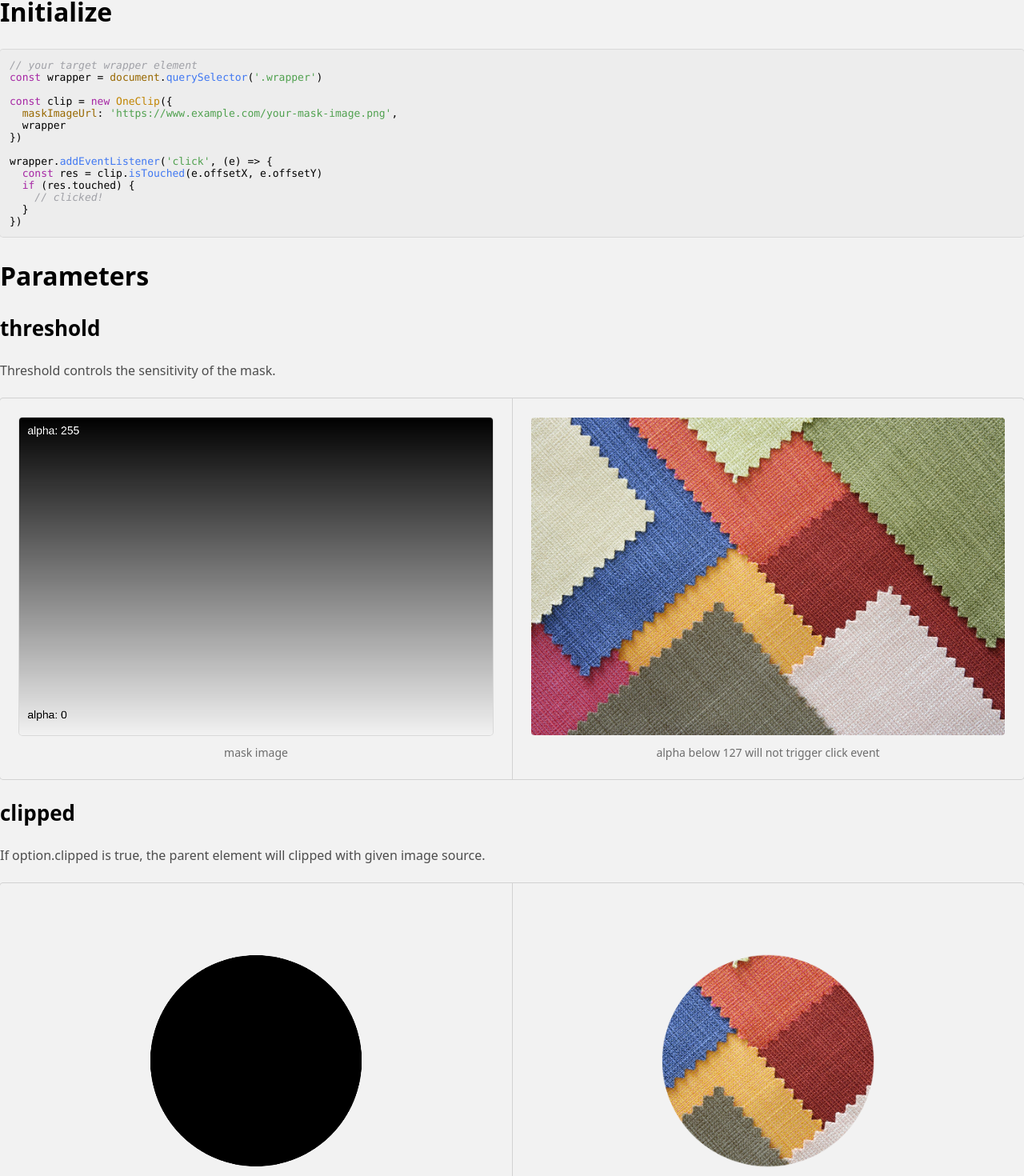
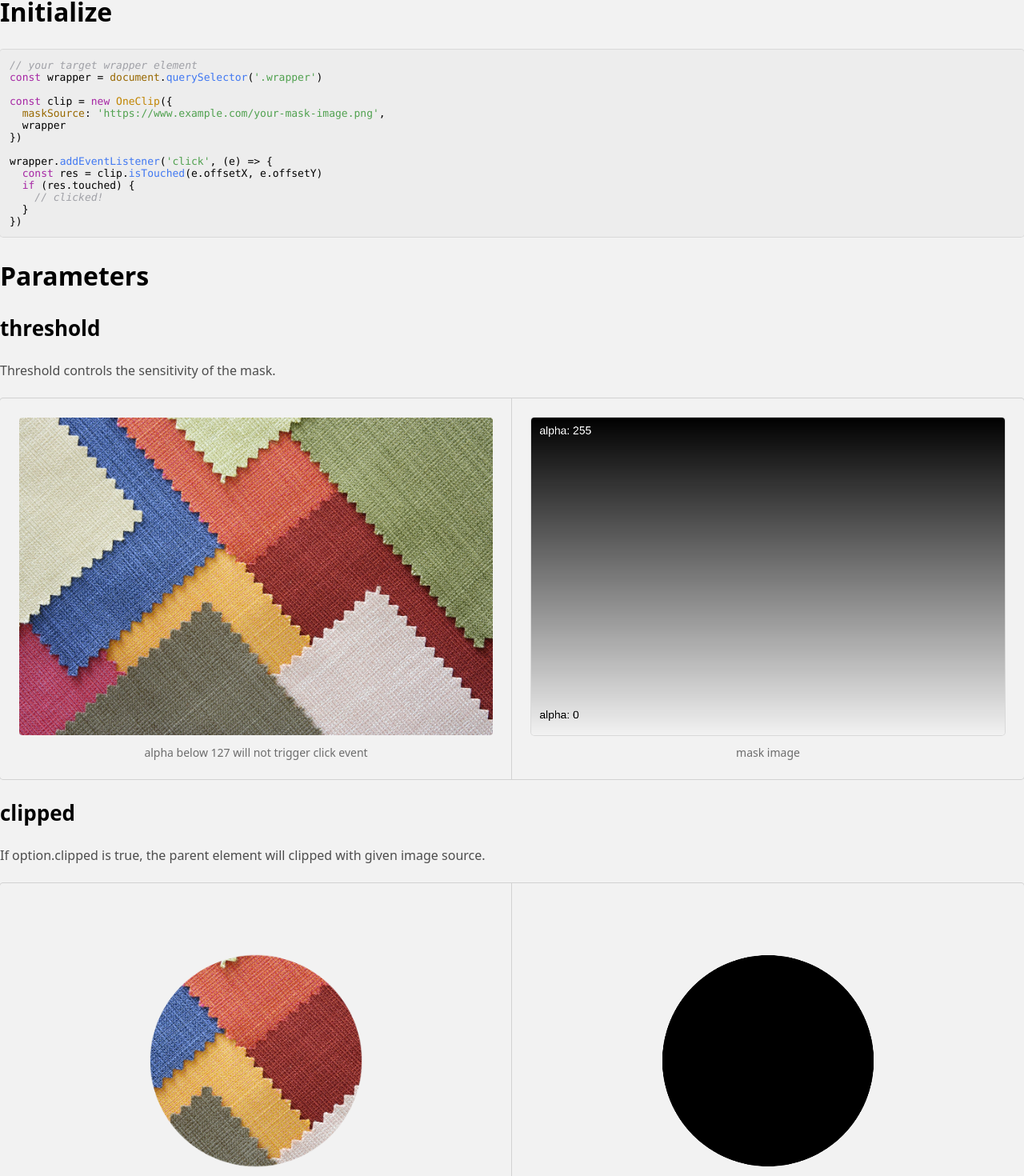
Before and after one commit to evollhhan/hotspot-cliper, a Vue app: page / in a window 1280 px wide. Shown: the part 834-2304 px from the top of the page at 80% size. Built offline with nearby package versions, Linux system fonts and the light colour scheme.

Commit message:
update source

```diff
--- a/src/core/index.ts
+++ b/src/core/index.ts
@@ -20,6 +20,21 @@ interface TouchEvent {
   data: any
 }
 
+interface SourceNode {
+  /**
+   * Mask Source
+   */
+  target: HTMLImageElement | HTMLVideoElement
+  /**
+   * Mask Source width
+   */
+  width: number
+  /**
+   * Mask Source height
+   */
+  height: number
+}
+
 /**
  * OneClip Options
  */
@@ -31,15 +46,15 @@ interface OneClipOptions {
   /**
    * The url of the mask image
    */
-  maskImageUrl: string
+  maskSource: string | HTMLImageElement | HTMLVideoElement
+  /**
+   * The size of the mask image. default 'fill'. Fill will stretch the image to fit the wrapper element.
+   */
+  maskSize?: 'contain' | 'cover' | 'fill'
   /**
    * Whether to clip the wrapper element with given image. default false
    */
   clipped?: boolean
-  /**
-   * The size of the mask image. default 'fill'. Fill will stretch the image to fit the wrapper element.
-   */
-  maskSize?: 'contain' | 'cover' | 'fill'
   /**
    * Normalized alpha value of valid pointer event detection. default 0.8
    */
@@ -152,20 +167,42 @@ export class OneClip {
    */
   async update (reload = false) {
     const { cvs, ctx, options } = this
-    const { maskImageUrl, wrapper, maskSize, clipped, group } = options
+    const { maskSource, group } = options
+
+    // preload mask source
+    const { target, width, height } = await this.loadImageSource(maskSource as string, reload)
+
+    // draw mask image
+    const x = (cvs.width - width) / 2
+    const y = (cvs.height - height) / 2
+    ctx.clearRect(0, 0, cvs.width, cvs.height)
+    ctx.drawImage(target, x, y, width, height)
+
+    if (!group.length) {
+      ctx.globalCompositeOperation = 'source-in'
+      ctx.fillStyle = '#000'
+      ctx.beginPath()
+      ctx.rect(0, 0, cvs.width, cvs.height)
+      ctx.fill()
+      ctx.closePath()
+    }
+  }
+
+  /**
+   * 加载图片源
+   * @param source
+   * @param reload
+   */
+  async loadImageSource (source: string | HTMLImageElement, reload: boolean): Promise<SourceNode> {
+    const { cvs, options } = this
+    const { wrapper, maskSize, clipped } = options
 
     // clear mask image cache if reload
     if (reload) {
       this.maskImage = undefined
     }
 
-    // preload mask image
-    const img = await this.loadMaskImage(maskImageUrl)
-
-    // reset style
-    if (reload && clipped) {
-      this.applyStyle()
-    }
+    const img = typeof source === 'string' ? (await this.loadMaskImage(source)) : source
 
     let width = 0 // mask image width
     let height = 0 // mask image height
@@ -199,30 +236,27 @@ export class OneClip {
       }
     }
 
-    // draw mask image
-    const x = (cvs.width - width) / 2
-    const y = (cvs.height - height) / 2
-    ctx.clearRect(0, 0, cvs.width, cvs.height)
-    ctx.drawImage(img, x, y, width, height)
+    // reset style
+    if (reload && clipped) {
+      this.applyStyle(img.src)
+    }
 
-    if (!group.length) {
-      ctx.globalCompositeOperation = 'source-in'
-      ctx.fillStyle = '#000'
-      ctx.beginPath()
-      ctx.rect(0, 0, cvs.width, cvs.height)
-      ctx.fill()
-      ctx.closePath()
+    return {
+      target: img,
+      width,
+      height
     }
   }
 
   /**
    * Set mask style
+   * @param src mask image url
    */
-  applyStyle () {
-    const { maskImageUrl, maskSize, wrapper } = this.options
+  applyStyle (src: string) {
+    const { maskSize, wrapper } = this.options
 
     const stylesheet: Record<string, any> = {
-      maskImage: `url(${maskImageUrl})`,
+      maskImage: `url(${src})`,
       maskSize: maskSize === 'fill' ? '100% 100%' : maskSize,
       maskRepeat: 'no-repeat',
       maskPosition: 'center'
--- a/src/pages/initialize.vue
+++ b/src/pages/initialize.vue
@@ -15,7 +15,7 @@ const html = hljs.highlight(`// your target wrapper element
 const wrapper = document.querySelector('.wrapper')
 
 const clip = new OneClip({
-  maskImageUrl: 'https://www.example.com/your-mask-image.png',
+  maskSource: 'https://www.example.com/your-mask-image.png',
   wrapper
 })
 
--- a/src/pages/opt-clipped.vue
+++ b/src/pages/opt-clipped.vue
@@ -3,15 +3,17 @@
     <h3>clipped</h3>
     <div class="desc">If option.clipped is true, the parent element will clipped with given image source.</div>
     <div class="panel flex">
-      <div class="figure border">
-        <canvas ref="canvas" />
-        <div class="quote">a round black shape</div>
-      </div>
+      <!-- demo -->
       <div class="figure">
         <div class="img-wrap" ref="wrapper">
           <img :src="ASSETS.TEXTURE" @load="load">
         </div>
         <div class="quote">clip result</div>
+      </div>
+      <!-- mask -->
+      <div class="figure border">
+        <canvas ref="canvas" />
+        <div class="quote">a round black shape</div>
       </div>
     </div>
   </section>
@@ -42,9 +44,9 @@ const load = (e: Event) => {
   ctx.restore()
 
   cvs.toBlob((blob) => {
-    const maskImageUrl = URL.createObjectURL(blob!)
+    const maskSource = URL.createObjectURL(blob!)
     const clip = new OneClip({
-      maskImageUrl,
+      maskSource,
       wrapper: wrapper.value!,
       clipped: true
     })
--- a/src/pages/opt-group.vue
+++ b/src/pages/opt-group.vue
@@ -3,17 +3,17 @@
     <h3>group</h3>
     <div class="desc">Define a group of color.</div>
     <div class="panel flex">
-      <!-- mask -->
-      <div class="figure mask border">
-        <canvas ref="canvas" />
-        <div class="quote">a mask image with 3 colors.</div>
-      </div>
       <!-- demo -->
       <div class="figure demo">
         <div ref="wrapper">
           <img :src="ASSETS.TEXTURE" @load="load" />
         </div>
         <div class="quote">click to see the area color.</div>
+      </div>
+      <!-- mask -->
+      <div class="figure mask border">
+        <canvas ref="canvas" />
+        <div class="quote">a mask image with 3 colors.</div>
       </div>
     </div>
   </section>
@@ -43,7 +43,7 @@ const load = (e: Event) => {
   ctx.fillRect(w * 2, 0, w, cvs.height)
 
   const clip = new OneClip({
-    maskImageUrl: cvs.toDataURL(),
+    maskSource: cvs.toDataURL(),
     wrapper: wrapper.value!,
     group: [
       {
--- a/src/pages/opt-threshold.vue
+++ b/src/pages/opt-threshold.vue
@@ -3,17 +3,17 @@
     <h3>threshold</h3>
     <div class="desc">Threshold controls the sensitivity of the mask.</div>
     <div class="panel flex">
-      <!-- mask -->
-      <div class="figure mask border">
-        <canvas ref="canvas" />
-        <div class="quote">mask image</div>
-      </div>
       <!-- demo -->
       <div class="figure demo">
         <div ref="wrapper">
           <img :src="ASSETS.TEXTURE" @load="load" />
         </div>
         <div class="quote">alpha below 127 will not trigger click event</div>
+      </div>
+      <!-- mask -->
+      <div class="figure mask border">
+        <canvas ref="canvas" />
+        <div class="quote">mask image</div>
       </div>
     </div>
   </section>
@@ -46,7 +46,7 @@ const load = (e: Event) => {
   ctx.fillText('alpha: 0', 24, cvs.height - 48)
 
   const clip = new OneClip({
-    maskImageUrl: cvs.toDataURL(),
+    maskSource: cvs.toDataURL(),
     wrapper: wrapper.value!,
     threshold: 0.5
   })
--- a/src/pages/playground.vue
+++ b/src/pages/playground.vue
@@ -67,7 +67,7 @@ const style = computed(() => {
 
 onMounted(() => {
   const clip = new OneClip({
-    maskImageUrl: ASSETS.TITLE,
+    maskSource: ASSETS.TITLE,
     wrapper: wrapper.value!,
     clipped: true,
     maskSize: 'contain'
@@ -182,7 +182,7 @@ const update = () => {
   const clip = clipper.value!
   cvs.toBlob(blob => {
     if (blob) {
-      clip.options.maskImageUrl = URL.createObjectURL(blob)
+      clip.options.maskSource = URL.createObjectURL(blob)
       clip.update(true)
     }
   })
```
